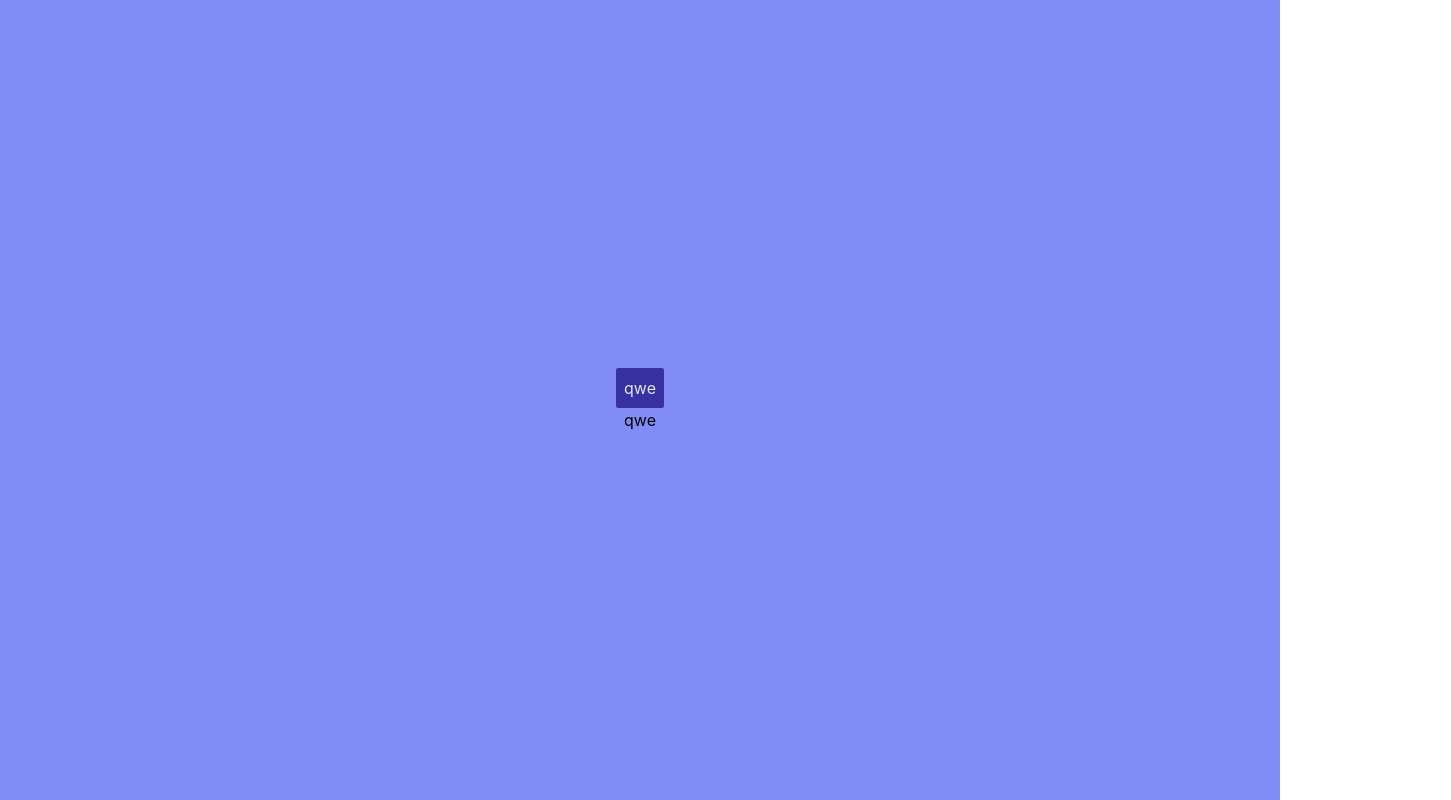
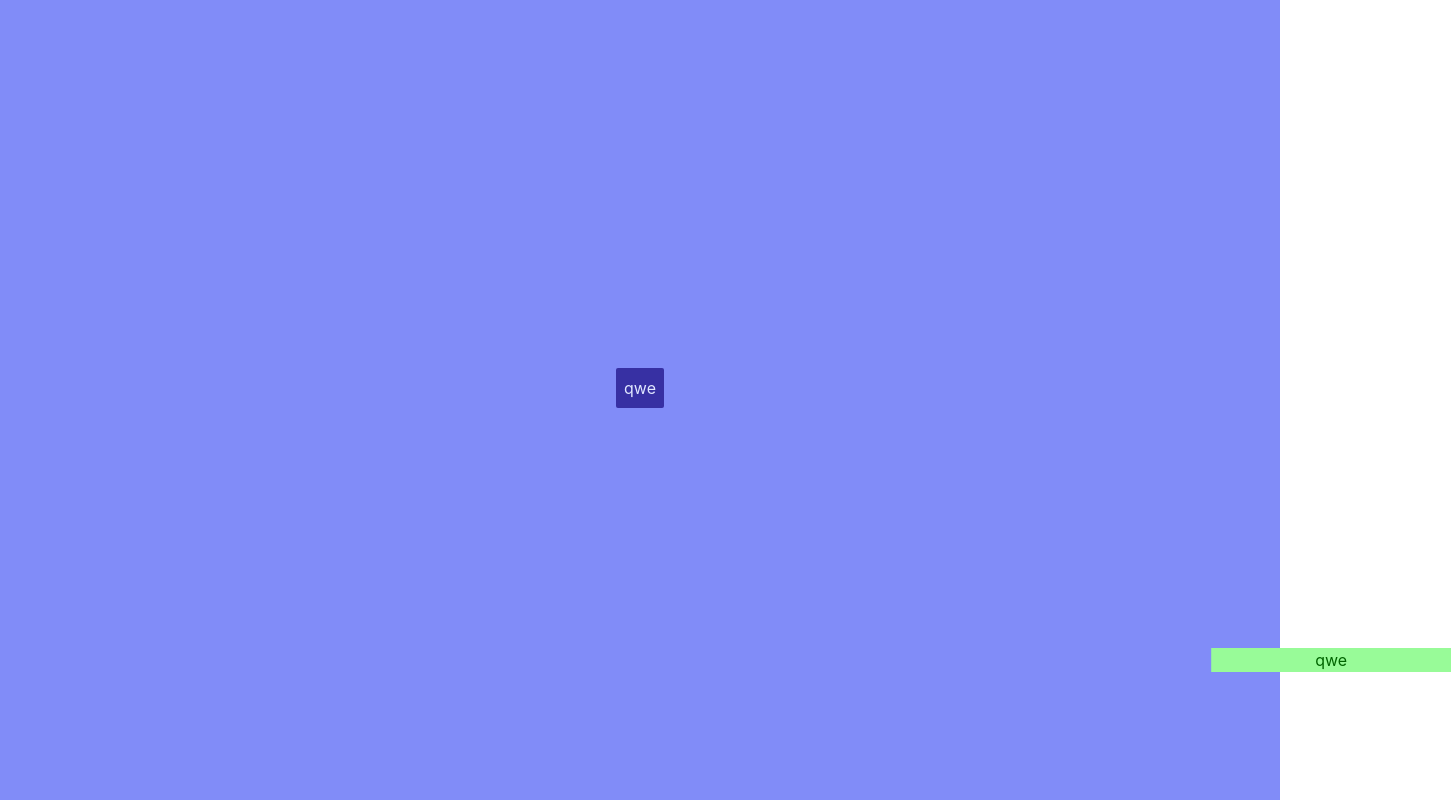
Before and after one commit to leog91/leog, a Next.js app: page /dele in a window 1280 px wide. Shown: the whole page, 1451 px wide, since content can reach past the window. Built offline with nearby package versions, Linux system fonts and the light colour scheme.

Commit message:
animations w/ tailwind test

```diff
--- a/styles/tailwind.css
+++ b/styles/tailwind.css
@@ -15,6 +15,43 @@
       transform: rotate(20deg);
     }
   }
+
+  .road {
+    width: 240px;
+
+    background-color: palegreen;
+    color: darkgreen;
+    text-align: center;
+
+    animation: roadmove 1s infinite;
+    animation-timing-function: linear;
+    //animation-direction: alternate;
+  }
+
+  @keyframes roadmove {
+    0% {
+      transform: translate(-60vw, 0vh);
+    }
+    50% {
+      transform: translate(0vw, 0vh);
+    }
+
+    60% {
+      transform: translate(0vw, 15vh);
+    }
+
+    75% {
+      transform: translate(15vw, 15vh);
+    }
+    85% {
+      transform: translate(15vw, 30vh);
+    }
+
+    100% {
+      transform: translate(60vw, 30vh);
+    }
+  }
+
   .card {
     background-color: red;
     width: 30px;
@@ -39,11 +76,10 @@
     }
   }
 
-.verticalText {
-  writing-mode: vertical-rl;
+  .verticalText {
+    writing-mode: vertical-rl;
     text-orientation: upright;
-
-}
+  }
 
   .circle {
     width: 100px;
```
